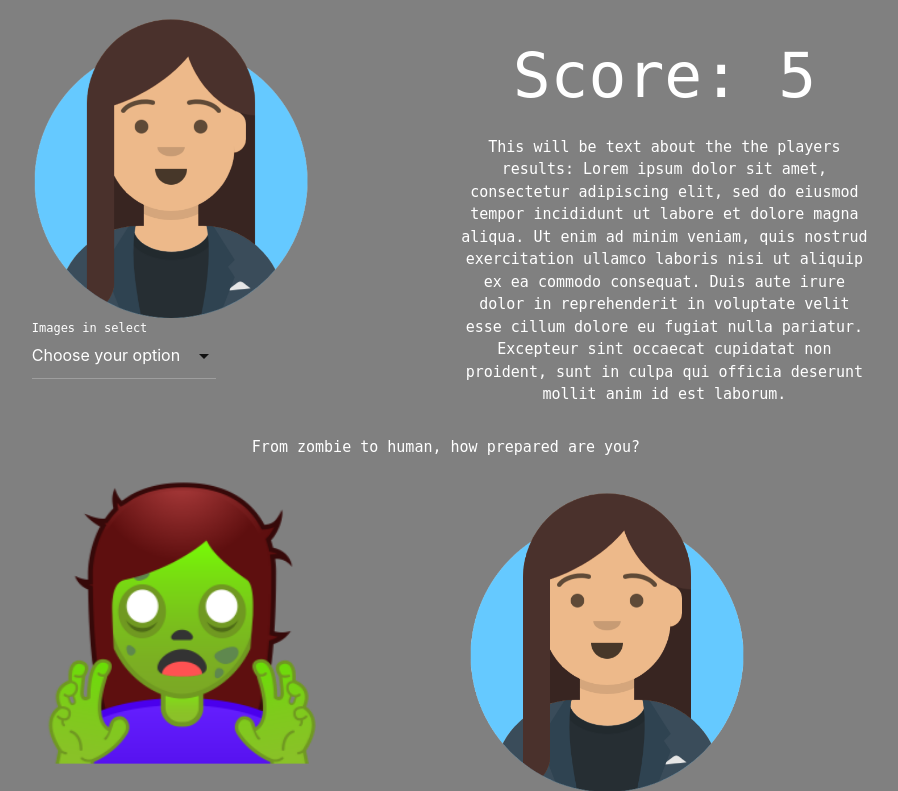
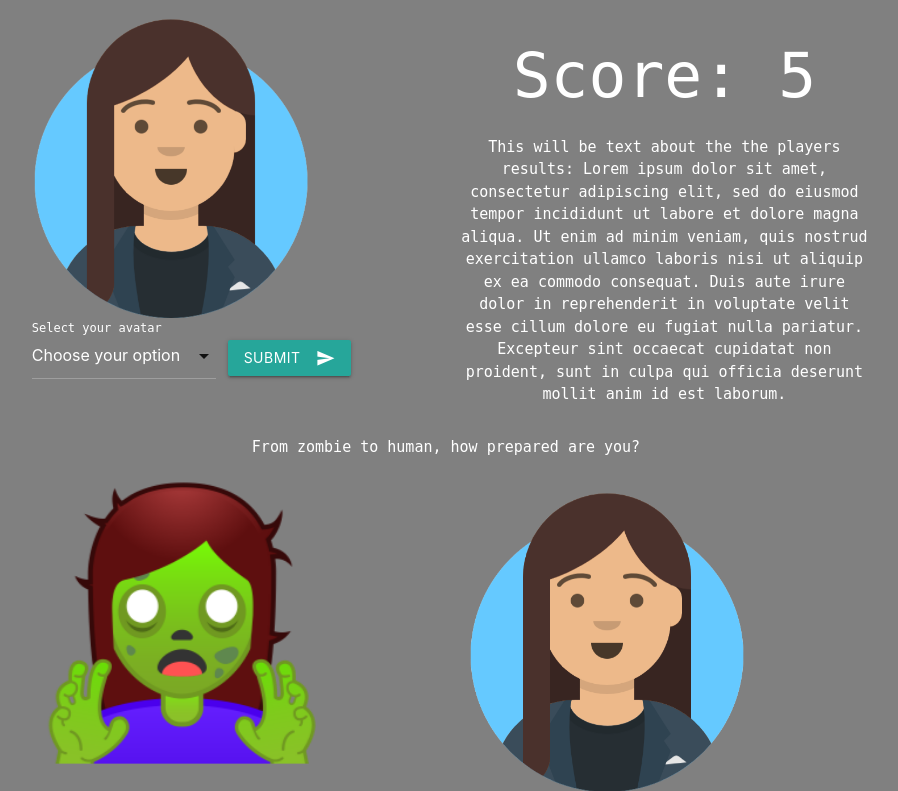
Before and after one commit to Kianimal/Pandemic-Planner-Project-2, a Node server app: page / in a window 1280 px wide, after a click on "PROFILE". Shown: the part 284-1075 px from the top of the page, without its empty margins (194-1092 px from the left). Run offline with Node 20, Linux system fonts and the light colour scheme; some libraries are stand-ins or nearby versions; some web fonts are replaced.

Commit message:
adding select for image url

```diff
--- a/public/profile2.html
+++ b/public/profile2.html
@@ -207,7 +207,7 @@
                 <img class="materialboxed" width="300" src="./assets/images/avataaars.png">
                 <!-- Profile image upload -->
                 <div class="input-field col s12 m6">
-                    <select class="icons">
+                    <select onchange="enableWager(this);" class="icons">
                         <option value="" disabled selected>Choose your option</option>
                         <option value="" data-icon="./assets/images/avataaars.png">Person 1</option>
                         <option value="" data-icon="./assets/images/bearded man.jpg">Person 2</option>
@@ -323,6 +323,10 @@
         }); $(document).ready(function () {
             $('select').formSelect();
         });
+        function enableWager(obj) {
+    var icon = obj.options[obj.selectedIndex].getAttribute('data-icon');
+    // alert(icon);
+  };
     </script>
 </body>
 
--- a/views/profile.handlebars
+++ b/views/profile.handlebars
@@ -3,15 +3,15 @@
             <a href="index.html" class="brand-logo">Pandemic Planner</a>
             <a href="#" data-target="mobile-demo" class="sidenav-trigger"><i class="material-icons">menu</i></a>
             <ul class="right hide-on-med-and-down">
-                <li><a href="./index">Pandemic Planner</a></li>
-                <li><a href="./signout">Sign Out</a></li>
+                <li><a href="index.html">Pandemic Planner</a></li>
+                <li><a href="signout.html">Sign Out</a></li>
             </ul>
         </div>
     </nav>
 
     <ul class="sidenav" id="mobile-demo">
-        <li><a href="./index">Pandemic Planner</a></li>
-        <li><a href="./signout">Sign Out</a></li>
+        <li><a href="index.html">Pandemic Planner</a></li>
+        <li><a href="signout.html">Sign Out</a></li>
     </ul>
     <div class="container">
         <h1>Pandemic Planner
@@ -22,7 +22,7 @@
         <div class="col s12">
             <ul class="tabs">
                 <li class="tab col s3"><a class="active" href="#survey">Survey</a></li>
-                <li class="tab col s3"><a  href="#profile">Profile</a></li>
+                <li class="tab col s3"><a href="#profile">Profile</a></li>
 
             </ul>
         </div>
@@ -36,17 +36,18 @@
                         <h2>Question 1</h2>
                         <h4>Shelter in place plan.</h4>
                         <select class="custom-select" id="q1" required>
-                    <option  value="">Select an Option</option>
+                            <option value="">Select an Option</option>
                             <option value="1">1 (Strongly Disagree) -- No Plan</option>
                             <option value="2">2 -- Limited Plan/No Rehers./No Docs.</option>
                             <option value="3">3 -- Limited Plan/Limited Rehers./Docs.</option>
                             <option value="4">4 -- Comprehensive Plan/Limited Rehers./ Docs.</option>
-                    <option value="5">5 (Strongly Agree) -- Comprehensive S@H Plan/Comprehensive Rehers./Docs.</option>
+                            <option value="5">5 (Strongly Agree) -- Comprehensive S@H Plan/Comprehensive Rehers./Docs.
+                            </option>
                         </select>
                         <h2>Question 2</h2>
                         <h4>Evacuation Plan.</h4>
                         <select class="custom-select" id="q2" required>
-                    <option  value="">Select an Option</option>
+                            <option value="">Select an Option</option>
                             <option value="1">1 (Strongly Disagree) -- No Plan</option>
                             <option value="2">2 -- Limited Plan/No Rehers./No Docs.</option>
                             <option value="3">3 -- Limited Plan/Limited Rehers./Docs. </option>
@@ -59,8 +60,10 @@
                             <option value="">Select an Option</option>
                             <option value="1">1 (Strongly Disagree) -- No Easy Vehicle Access</option>
                             <option value="2">2 -- Way to access vehicle(s) NOT immediate</option>
-                    <option value="3">3 -- Circuitous vehicle access requiring > 2 hours to acess vehicle.</option>
-                    <option value="4">4 -- Direct/immediate access to vehcile with limited long distance reliability</option>
+                            <option value="3">3 -- Circuitous vehicle access requiring > 2 hours to acess vehicle.
+                            </option>
+                            <option value="4">4 -- Direct/immediate access to vehcile with limited long distance
+                                reliability</option>
                             <option value="5">5 (Strongly Agree) -- Long Distance Vehicle on Hand.</option>
                         </select>
                         <h2>Question 4</h2>
@@ -80,7 +83,7 @@
                             <option value="1">1 (Strongly Disagree) -- none < 1 week of food supply</option>
                             <option value="2">2 -- 1 month food supply</option>
                             <option value="3">3 -- 1-3 months food supply</option>
-                    <option value="4">4 -- >3  & < 1 year months food supply</option>
+                            <option value="4">4 -- >3 & < 1 year months food supply</option>
                             <option value="5">5 (Strongly Agree) -- >1 year food supply</option>
                         </select>
                         <h2>Question 6</h2>
@@ -100,7 +103,7 @@
                             <option value="1">1 (Strongly Disagree) -- none to < 1 week supply</option>
                             <option value="2">2 -- 1 month sanitizer supply</option>
                             <option value="3">3 -- 1-3 months sanitizer supply</option>
-                    <option value="4">4 -- > 3  & < 1 year months sanitizer supply</option>
+                            <option value="4">4 -- > 3 & < 1 year months sanitizer supply</option>
                             <option value="5">5 (Strongly Agree) -- >1 year sanitizer supplies</option>
                         </select>
                         <h2>Question 8</h2>
@@ -110,7 +113,7 @@
                             <option value="1">1 (Strongly Disagree) -- none to < 1 week supply</option>
                             <option value="2">2 -- 1 month toiletries supply</option>
                             <option value="3">3 -- 1-3 month toiletries supply</option>
-                    <option value="4">4 -- > 3  & < 1 year months toiletries supply</option>
+                            <option value="4">4 -- > 3 & < 1 year months toiletries supply</option>
                             <option value="5">5 (Strongly Agree) -- >1 year toiletry supplies</option>
                         </select>
                         <h2>Question 9</h2>
@@ -121,7 +124,8 @@
                             <option value="2">2 -- 1 month facemask supply</option>
                             <option value="3">3 -- 1-3 month facemask supply </option>
                             <option value="4">4 -- > 3 & < 1 year months facemask supply</option>
-                    <option value="5">5 (Strongly Agree) -- > 1 year facemasks supplies surgical and N95's</option>
+                            <option value="5">5 (Strongly Agree) -- > 1 year facemasks supplies surgical and N95's
+                            </option>
                         </select>
                         <h2>Question 10</h2>
                         <h4>Portable Water Supplies.</h4>
@@ -131,11 +135,14 @@
                             <option value="2">2 -- 1 week water supplies</option>
                             <option value="3">3 -- 1-3 month water supply</option>
                             <option value="4">4 -- > 3 & < 1 year months water supply</option>
-                    <option value="5">5 (Strongly Agree) -- > 1 year of portable/potable water + life straws, SteriPEN, or microfilters</option>
+                            <option value="5">5 (Strongly Agree) -- > 1 year of portable/potable water + life straws,
+                                SteriPEN, or microfilters</option>
                         </select>
                         <br>
                         <br>
-                <button class="btn btn-primary" id="submit" type="submit">Submit</button>
+                        <button class="btn waves-effect waves-light" type="submit" name="action">Submit
+                            <i class="material-icons right">send</i>
+                        </button>
                         <br>
                         <br>
                         <footer><a href="/">← Back To Home</a>
@@ -172,17 +179,22 @@
                 <img class="materialboxed" width="300" src="./assets/images/avataaars.png">
                 <!-- Profile image upload -->
                 <div class="input-field col s12 m6">
-                    <select class="icons">
+                    <select onchange="enableWager(this);" class="icons">
                         <option value="" disabled selected>Choose your option</option>
-                      <option value="" data-icon="./assets/images/avataaars.png">example 1</option>
-                      <option value="" data-icon="images/office.jpg">example 2</option>
-                      <option value="" data-icon="images/yuna.jpg">example 3</option>
-                      <option value="" data-icon="images/yuna.jpg">example 3</option>
-                      <option value="" data-icon="images/yuna.jpg">example 3</option>
-                      <option value="" data-icon="images/yuna.jpg">example 3</option>
+                        <option value="" data-icon="./assets/images/avataaars.png">Person 1</option>
+                        <option value="" data-icon="./assets/images/bearded man.jpg">Person 2</option>
+                        <option value="" data-icon="./assets/images/female with glasses.png">Person 3</option>
+                        <option value="" data-icon="./assets/images/male.jpg">Person 4</option>
+                        <option value="" data-icon="./assets/images/man with glasses.png">Person 5</option>
+                        <option value="" data-icon="./assets/images/woman 1.jpg">Person 6</option>
+                        <option value="" data-icon="./assets/images/woman 2.jpg">Person 7</option>
                     </select>
-                    <label>Images in select</label>
+                    <label>Select your avatar</label>
                 </div>
+                <br>
+                <button id="image_submit" class="btn waves-effect waves-light" type="submit" name="action">Submit
+                    <i class="material-icons right">send</i>
+                </button>
                 </form>
             </div>
             <div class="col s6">
@@ -205,7 +217,8 @@
                     <img id="img" class="materialboxed" width="300" src="./assets/images/zombie.png">
                 </div>
                 <div class="col s6">
-                        <img style="text-align: right;"class="materialboxed" width="300" src="./assets/images/avataaars.png">
+                    <img style="text-align: right;" class="materialboxed" width="300"
+                        src="./assets/images/avataaars.png">
                 </div>
             </div>
             <div class="col s12">
@@ -249,9 +262,9 @@
                 };
 
                 console.log(dataUser)
-                var totalScore = ((dataUser.scores[0]*1.25) + (dataUser.scores[1]*0.75) + (dataUser.scores[2]*0.75) + (dataUser.scores[3]*1.25) + (dataUser.scores[4]*1.25) +
-                dataUser.scores[5] + dataUser.scores[6] + (dataUser.scores[7]*0.75) +
-                dataUser.scores[8] + dataUser.scores[9])/10;
+                var totalScore = ((dataUser.scores[0] * 1.25) + (dataUser.scores[1] * 0.75) + (dataUser.scores[2] * 0.75) + (dataUser.scores[3] * 1.25) + (dataUser.scores[4] * 1.25) +
+                    dataUser.scores[5] + dataUser.scores[6] + (dataUser.scores[7] * 0.75) +
+                    dataUser.scores[8] + dataUser.scores[9]) / 10;
                 console.log(parseFloat(totalScore))
                 // $.post("/api/results", dataUser, function (data) {
 
@@ -266,8 +279,6 @@
         });
 
     </script>
-    <script type="text/javascript" src="https://cdnjs.cloudflare.com/ajax/libs/jquery/3.2.1/jquery.min.js"></script>
-<script src="assets/js/image.js"></script>
     <!-- Materialize JQuery -->
     <script type="text/javascript" src="https://code.jquery.com/jquery-2.1.1.min.js"></script>
     </script>
@@ -281,7 +292,11 @@
         $(document).ready(function () {
             $('.parallax').parallax();
 
-        });$(document).ready(function(){
+        }); $(document).ready(function () {
             $('select').formSelect();
         });
+        function enableWager(obj) {
+    var icon = obj.options[obj.selectedIndex].getAttribute('data-icon');
+    alert(icon);
+  };
     </script>
```
Also changed, not shown: public/assets/js/image.js. Lines whose indentation alone changed are shown as unchanged.
